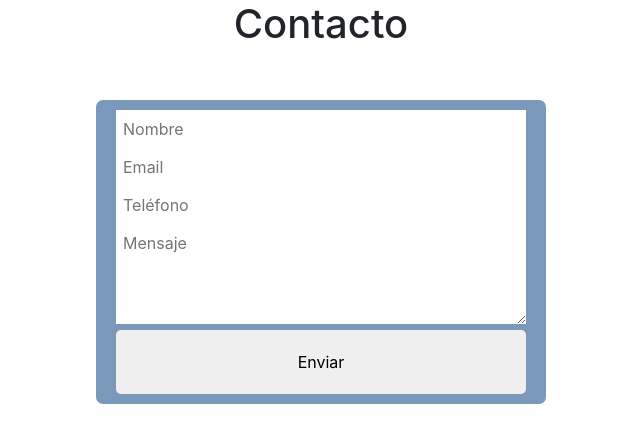
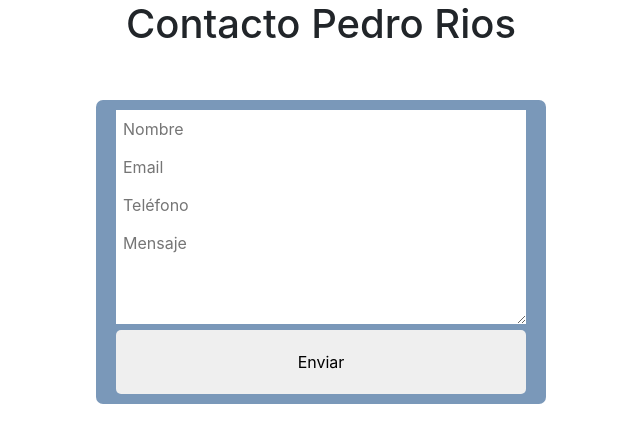
Before and after one commit to Shmarte1970/CVPedroRios, a website built with Vite: page contacto.html in a window 1280 px wide. Shown: the whole page, without its empty margins (319-959 px from the left). Built offline with nearby package versions, Linux system fonts and the light colour scheme.

Commit message:
Cambio h1 por Contacto Pedro Rios

```diff
--- a/contacto.html
+++ b/contacto.html
@@ -11,7 +11,7 @@
 </head>
 
 <body>
-    <h1>Contacto</h1>
+    <h1>Contacto Pedro Rios</h1>
     <br>
     <form action="https://formsubmit.co/96bc22c75307cc0356c7004e8fb9e5da" method="POST">
         <input type="text" name="name" placeholder="Nombre">
```
